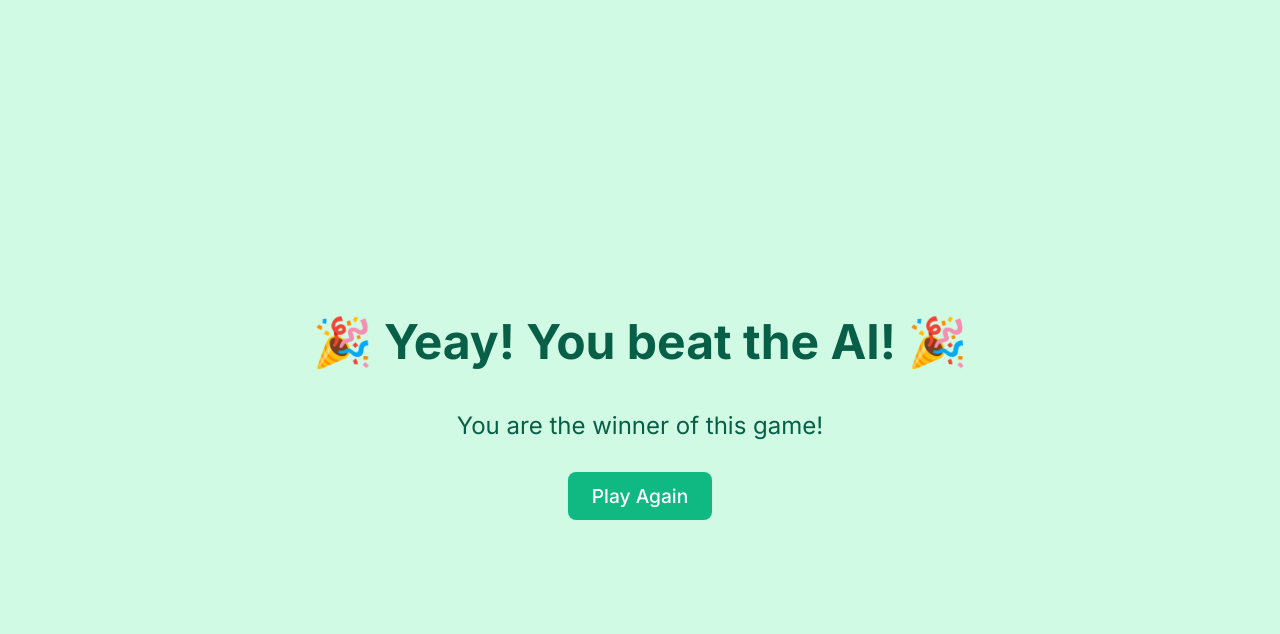
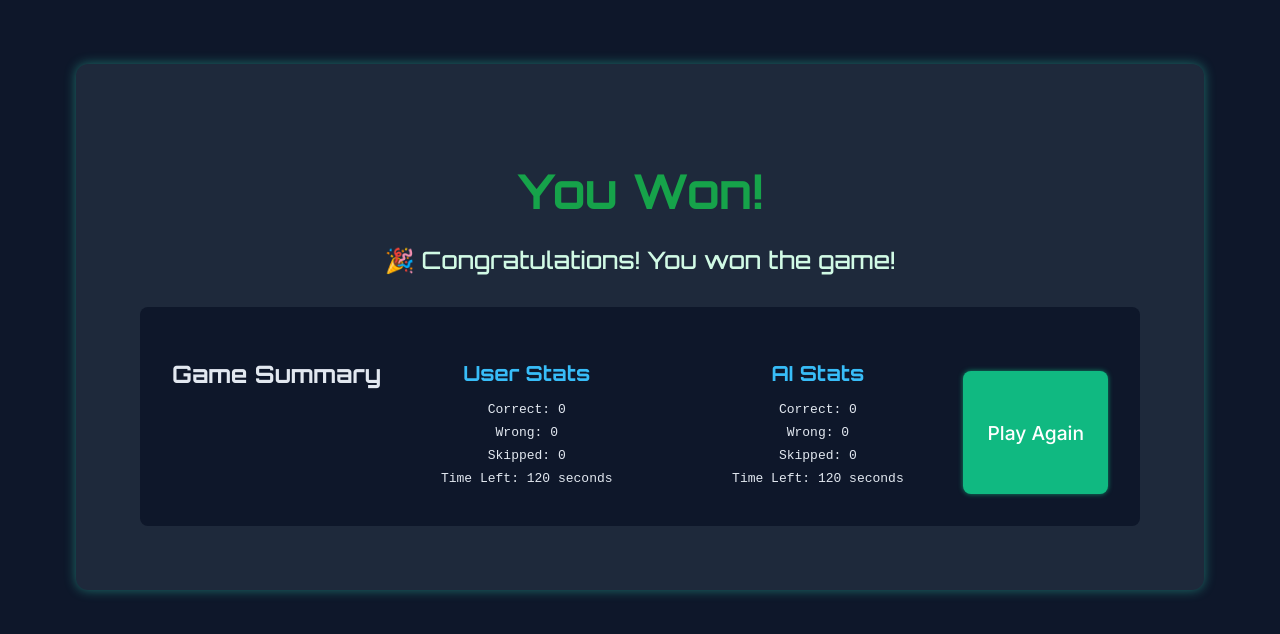
Before and after one commit to iachounta/Kimia-bachelor-thesis, an Angular app: page /winner in a window 1280 px wide. Shown: the top 634 px of the page. Built offline with nearby package versions, Linux system fonts and the light colour scheme; no server answers.

Commit message:
Fix log and add winner feature

```diff
--- a/src/app/components/ai-guesses/ai-guesses.component.ts
+++ b/src/app/components/ai-guesses/ai-guesses.component.ts
@@ -62,6 +62,7 @@ export class AiGuessesComponent {
       })
       .subscribe((response) => {
         this.correctWord = response.word;
+        console.log("Fetched word for user to describe:", this.correctWord);
         this.isThinking = false;
       });
   }
@@ -106,10 +107,9 @@ export class AiGuessesComponent {
         isCorrect: this.isAiGuessCorrect,
         roundNumber: this.roundNumber,
         difficulty: this.currentDifficulty,
-        timeTaken: 60 - this.aiGuessTimeLeft,
         phase: "ai-guess",
         guessCount: this.localWrongGuesses + 1,
-        wordGuessed: this.correctWord,
+        correctWord: this.correctWord,
       });
 
       if (this.isAiGuessCorrect) {
@@ -120,6 +120,7 @@ export class AiGuessesComponent {
           this.nextRound();
         }, 3000);
       } else {
+        this.timerChanged.emit({ aiGuessTimeDiff: -5 });
         this.soundService.playWrong();
         this.feedback = "❌ Wrong.";
 
@@ -153,6 +154,7 @@ export class AiGuessesComponent {
     const enhancedInput = this.userDescription + " HINT: " + this.userHint;
     this.userHint = "";
     this.isHintPhase = false;
+    this.timerChanged.emit({ aiGuessTimeDiff: -2 });
 
     this.makeAiGuess(enhancedInput);
   }
--- a/src/app/components/category/category.component.html
+++ b/src/app/components/category/category.component.html
@@ -8,7 +8,10 @@
       (click)="selectCategory(category)"
       [ngClass]="{ 'category-done': categoryUsage[category] === 3 }"
     >
-      {{ category }} ({{ CATEGORY_LIMIT - categoryUsage[category] }} left)
+      {{ categoryLabel[category] }} ({{
+        CATEGORY_LIMIT - categoryUsage[category]
+      }}
+      left)
     </li>
   </ul>
 </div>
--- a/src/app/components/category/category.component.ts
+++ b/src/app/components/category/category.component.ts
@@ -18,7 +18,11 @@ export class CategoryComponent {
 
   @Output() categorySelected = new EventEmitter<string>();
   categories = ["animal", "food", "place"];
-
+  categoryLabel: { [key: string]: string } = {
+    animal: "Animals",
+    food: "Food & Drinks",
+    place: "Places",
+  };
   selectCategory(category: string): void {
     if (this.categoryUsage[category] >= this.CATEGORY_LIMIT) {
       alert(
--- a/src/app/components/game-over/game-over.component.ts
+++ b/src/app/components/game-over/game-over.component.ts
@@ -11,6 +11,7 @@ import { LoggingService } from "../../services/logging.service";
 })
 export class GameOverComponent implements OnInit {
   reason: string | null = null;
+  roundNumber: number | null = null;
 
   constructor(
     private route: ActivatedRoute,
@@ -22,14 +23,19 @@ export class GameOverComponent implements OnInit {
 
   ngOnInit(): void {
     this.reason = this.route.snapshot.queryParamMap.get("reason");
+    this.roundNumber = Number(
+      this.route.snapshot.queryParamMap.get("roundNumber")
+    );
     this.soundService.playGameOver();
     this.loggingService.logEvent("gameOver", {
       reason: this.reason,
-      withStats: this.gameService.userStats,
+      userStats: this.gameService.userStats,
+      aiStats: this.gameService.aiStats,
       //roundNumber: this.gameService.roundNumber, //TODO: what is the issue with this? mikham moghe game over round number biad hatman
       winner: this.reason === "ai-timeout" ? "user" : "ai",
       aiTimeLeft: this.gameService.aiGuessTimeLeft,
       userTimeLeft: this.gameService.userGuessTimeLeft,
+      roundNumber: this.roundNumber,
     });
   }
 
@@ -54,6 +60,7 @@ export class GameOverComponent implements OnInit {
   }
 
   startGame() {
+    this.loggingService.logEvent("playAgainClicked", {});
     this.gameService.resetGame();
     this.router.navigate(["/"]);
   }
--- a/src/app/components/game/game.component.ts
+++ b/src/app/components/game/game.component.ts
@@ -38,7 +38,7 @@ export class GameComponent {
 
   CATEGORY_LIMIT = 3;
 
-  roundNumber = 3;
+  roundNumber = 15;
 
   get currentDifficulty(): string {
     if (this.roundNumber <= 6) return "easy";
@@ -60,12 +60,16 @@ export class GameComponent {
     } else {
       this.loggingService.logEvent("gameFinished", {
         totalRounds: this.roundNumber,
+        userStats: this.gameService.userStats,
+        aiStats: this.gameService.aiStats,
+        roundNumber: this.roundNumber,
         timestamp: new Date().toISOString(),
       });
+
       this.playWinSound();
       this.playApplauseSound();
       // You might want to route here if using Angular Router, for example:
-      // this.router.navigate(["/winner"]);
+      this.router.navigate(["/winner"]);
     }
   }
   getRandomCategory(): string {
@@ -99,7 +103,10 @@ export class GameComponent {
       console.log("User guess time left:", this.gameService.userGuessTimeLeft);
       if (this.gameService.userGuessTimeLeft <= 0) {
         this.router.navigate(["/game-over"], {
-          queryParams: { reason: "user-timeout" },
+          queryParams: {
+            reason: "user-timeout",
+            roundNumber: this.roundNumber,
+          },
         });
         return;
       }
@@ -110,7 +117,7 @@ export class GameComponent {
       console.log("User guess time left:", this.gameService.userGuessTimeLeft);
       if (this.gameService.aiGuessTimeLeft <= 0 && !this.isUserGuess) {
         this.router.navigate(["/game-over"], {
-          queryParams: { reason: "ai-timeout" },
+          queryParams: { reason: "ai-timeout", roundNumber: this.roundNumber },
         });
         return;
       }
@@ -127,7 +134,7 @@ export class GameComponent {
   }
   onGameOver(): void {
     this.router.navigate(["/game-over"], {
-      queryParams: { reason: "timeout" },
+      queryParams: { reason: "timeout", roundNumber: this.roundNumber },
     });
   }
 }
--- a/src/app/components/user-guesses/user-guesses.component.ts
+++ b/src/app/components/user-guesses/user-guesses.component.ts
@@ -139,13 +139,12 @@ export class UserGuessesComponent implements OnInit {
       this.loggingService.logEvent("userGuessSubmitted", {
         guess: guess,
         isCorrect: true,
-        timeTaken: 60 - this.userGuessTimeLeft, //TODO: calculate time taken
         roundNumber: this.roundNumber,
         phase: "user-guess",
         category: this.currentCategory,
         difficulty: this.currentDifficulty,
         guessCount: this.localWrongGuesses + 1,
-        hintUsed: this.hintUsed > 0,
+        hintUsed: this.hintUsed,
         hintGivenThisRound: this.hintGivenThisRound,
       });
 
@@ -163,13 +162,12 @@ export class UserGuessesComponent implements OnInit {
       this.loggingService.logEvent("userGuessSubmitted", {
         guess: guess,
         isCorrect: false,
-        timeTaken: 60 - this.userGuessTimeLeft, //TODO: calculate time taken
         roundNumber: this.roundNumber,
         phase: "user-guess",
         category: this.currentCategory,
         difficulty: this.currentDifficulty,
         guessCount: this.localWrongGuesses + 0,
-        hintUsed: this.hintUsed > 0,
+        hintUsed: this.hintUsed,
         hintGivenThisRound: this.hintGivenThisRound,
       });
       this.localWrongGuesses++;
@@ -177,11 +175,13 @@ export class UserGuessesComponent implements OnInit {
       this.soundService.playWrong();
 
       if (this.localWrongGuesses === 3) {
+        this.pauseTimer();
         this.loggingService.logEvent("revealAnswer", {
           correctAnswer: this.correctWord,
           roundNumber: this.roundNumber,
           category: this.currentCategory,
           phase: "user-guess",
+          hintUsed: this.hintUsed,
         });
         this.feedback =
           "You have used all your guesses! The correct word was: " +
@@ -197,20 +197,21 @@ export class UserGuessesComponent implements OnInit {
 
   getHint() {
     this.hintUsed++;
-    this.loggingService.logEvent("hintUsed", {
-      roundNumber: this.roundNumber,
-      category: this.currentCategory,
-      difficulty: this.currentDifficulty,
-      phase: "user-guess",
-      word: this.correctWord,
-      hintUsed: this.hintUsed, //toDo: hintused check (nemidunam dorose adadesh)
-    });
     this.pauseTimer();
     this.gameService.getHint(this.correctWord).subscribe((response) => {
       this.hints.push(response.hint);
       this.feedback = `Hint: ${response.hint}`;
       this.hintGivenThisRound = true;
       this.startTimer();
+      this.loggingService.logEvent("hintUsed", {
+        roundNumber: this.roundNumber,
+        category: this.currentCategory,
+        difficulty: this.currentDifficulty,
+        phase: "user-guess",
+        word: this.correctWord,
+        hintUsed: this.hintUsed,
+        hintDescription: response.hint,
+      });
       hintWordCount: response.hint.trim().split(/\s+/).length; //hint word count check chera bi range
     });
   }
--- a/src/app/components/winner/winner.component.css
+++ /dev/null
@@ -1,30 +0,0 @@
-.winner-container {
-  display: flex;
-  flex-direction: column;
-  align-items: center;
-  justify-content: center;
-  height: 100vh;
-  text-align: center;
-  background-color: #d1fae5;
-  color: #065f46;
-}
-
-h1 {
-  font-size: 3rem;
-  margin-bottom: 1rem;
-}
-
-p {
-  font-size: 1.5rem;
-  margin-bottom: 2rem;
-}
-
-button {
-  background-color: #10b981;
-  color: white;
-  font-size: 1.2rem;
-  padding: 0.75rem 1.5rem;
-  border: none;
-  border-radius: 8px;
-  cursor: pointer;
-}
--- a/src/app/components/winner/winner.component.html
+++ b/src/app/components/winner/winner.component.html
@@ -1,5 +1,32 @@
-<div class="winner-container">
-  <h1>🎉 Yeay! You beat the AI! 🎉</h1>
-  <p>You are the winner of this game!</p>
-  <button (click)="goBack()">Play Again</button>
+<div class="game-win-container">
+  <h1 class="game-win-title">{{ title }}</h1>
+  <p class="game-win-message">{{ message }}</p>
+  <div class="stats-summary">
+    <h2>Game Summary</h2>
+    <div class="stat-group">
+      <h3>User Stats</h3>
+      <p>Correct: {{ gameService.userStats.correct }}</p>
+      <p>Wrong: {{ gameService.userStats.wrong }}</p>
+      <p>Skipped: {{ gameService.userStats.skipped }}</p>
+      <p>
+        Time Left:
+        {{
+          gameService.userGuessTimeLeft > 0 ? gameService.userGuessTimeLeft : 0
+        }}
+        seconds
+      </p>
+    </div>
+    <div class="stat-group">
+      <h3>AI Stats</h3>
+      <p>Correct: {{ gameService.aiStats.correct }}</p>
+      <p>Wrong: {{ gameService.aiStats.wrong }}</p>
+      <p>Skipped: {{ gameService.aiStats.skipped }}</p>
+      <p>
+        Time Left:
+        {{ gameService.aiGuessTimeLeft > 0 ? gameService.aiGuessTimeLeft : 0 }}
+        seconds
+      </p>
+    </div>
+    <button (click)="startGame()">Play Again</button>
+  </div>
 </div>
--- /dev/null
+++ b/src/app/components/winner/winner.component.scss
@@ -0,0 +1,65 @@
+
+.game-win-container {
+  max-width: 1000px;
+  margin: 4rem auto;
+  padding: 4rem;
+  background-color: #1e293b;
+  border-radius: 12px;
+  text-align: center;
+  box-shadow: 0 0 12px rgb(49 207 176 / 48%);
+  font-family: 'Orbitron', sans-serif;
+
+  .game-win-title {
+    font-size: 3rem;
+    color: #16a34a;
+    margin-bottom: 1rem;
+  }
+
+  .game-win-message {
+    font-size: 1.5rem;
+    color: #d1fae5;
+    margin-bottom: 2rem;
+  }
+
+  .stats-summary {
+    display: flex;
+    justify-content: space-around;
+    background: #0e172a;
+    padding: 2rem;
+    border-radius: 8px;
+    margin-top: 2rem;
+    color: #e2e8f0;
+
+    .stat-group {
+      flex: 1;
+      padding: 0 1rem;
+
+      h3 {
+        margin-bottom: 1rem;
+        font-size: 1.3rem;
+        color: #38bdf8;
+      }
+
+      p {
+        margin: 0.5rem 0;
+        font-family: monospace;
+      }
+    }
+  }
+
+  button {
+    margin-top: 2rem;
+    padding: 0.75rem 1.5rem;
+    font-size: 1.2rem;
+    border-radius: 8px;
+    border: none;
+    background-color: #10b981;
+    color: white;
+    cursor: pointer;
+    box-shadow: 0 0 5px rgba(16, 185, 129, 0.7);
+
+    &:hover {
+      background-color: #059669;
+    }
+  }
+}
--- a/src/app/components/winner/winner.component.ts
+++ b/src/app/components/winner/winner.component.ts
@@ -1,16 +1,44 @@
-import { Component } from '@angular/core';
-import { Router } from '@angular/router';
+import { Component, OnInit } from "@angular/core";
+import { ActivatedRoute, Router } from "@angular/router";
+import { GameService } from "../../services/game.service";
+import { SoundService } from "../../services/sound.service";
+import { LoggingService } from "../../services/logging.service";
 
 @Component({
-  selector: 'app-winner',
-  imports: [],
-  templateUrl: './winner.component.html',
-  styleUrl: './winner.component.css'
+  selector: "app-game-win",
+  templateUrl: "./winner.component.html",
+  styleUrls: ["./winner.component.scss"],
 })
-export class WinnerComponent {
-  constructor(private router: Router) {}
+export class WinnerComponent implements OnInit {
+  constructor(
+    private route: ActivatedRoute,
+    private router: Router,
+    public gameService: GameService,
+    private soundService: SoundService,
+    private loggingService: LoggingService
+  ) {}
 
-  goBack() {
-    this.router.navigate(['/']);
+  ngOnInit(): void {
+    this.soundService.playGameOver();
+    this.loggingService.logEvent("gameWin", {
+      withStats: this.gameService.userStats,
+      winner: "user",
+      aiTimeLeft: this.gameService.aiGuessTimeLeft,
+      userTimeLeft: this.gameService.userGuessTimeLeft,
+    });
+  }
+
+  get message(): string {
+    return "🎉 Congratulations! You won the game!";
+  }
+
+  get title(): string {
+    return "You Won!";
+  }
+
+  startGame() {
+    this.loggingService.logEvent("playAgainClicked", {});
+    this.gameService.resetGame();
+    this.router.navigate(["/"]);
   }
 }
--- a/src/app/services/game.service.ts
+++ b/src/app/services/game.service.ts
@@ -31,13 +31,13 @@ export class GameService {
   }
   userStats = { correct: 0, wrong: 0, skipped: 0 };
   aiStats = { correct: 0, wrong: 0, skipped: 0 };
-  userGuessTimeLeft = 20;
-  aiGuessTimeLeft = 80;
+  userGuessTimeLeft = 120;
+  aiGuessTimeLeft = 120;
 
   resetGame() {
     this.resetStats();
-    this.userGuessTimeLeft = 20;
-    this.aiGuessTimeLeft = 80;
+    this.userGuessTimeLeft = 120;
+    this.aiGuessTimeLeft = 120;
   }
 
   resetStats() {
```
Also changed, not shown: all_words.json (+7 -41 lines), 1 other file (tests, documents, lock files or other folders).
